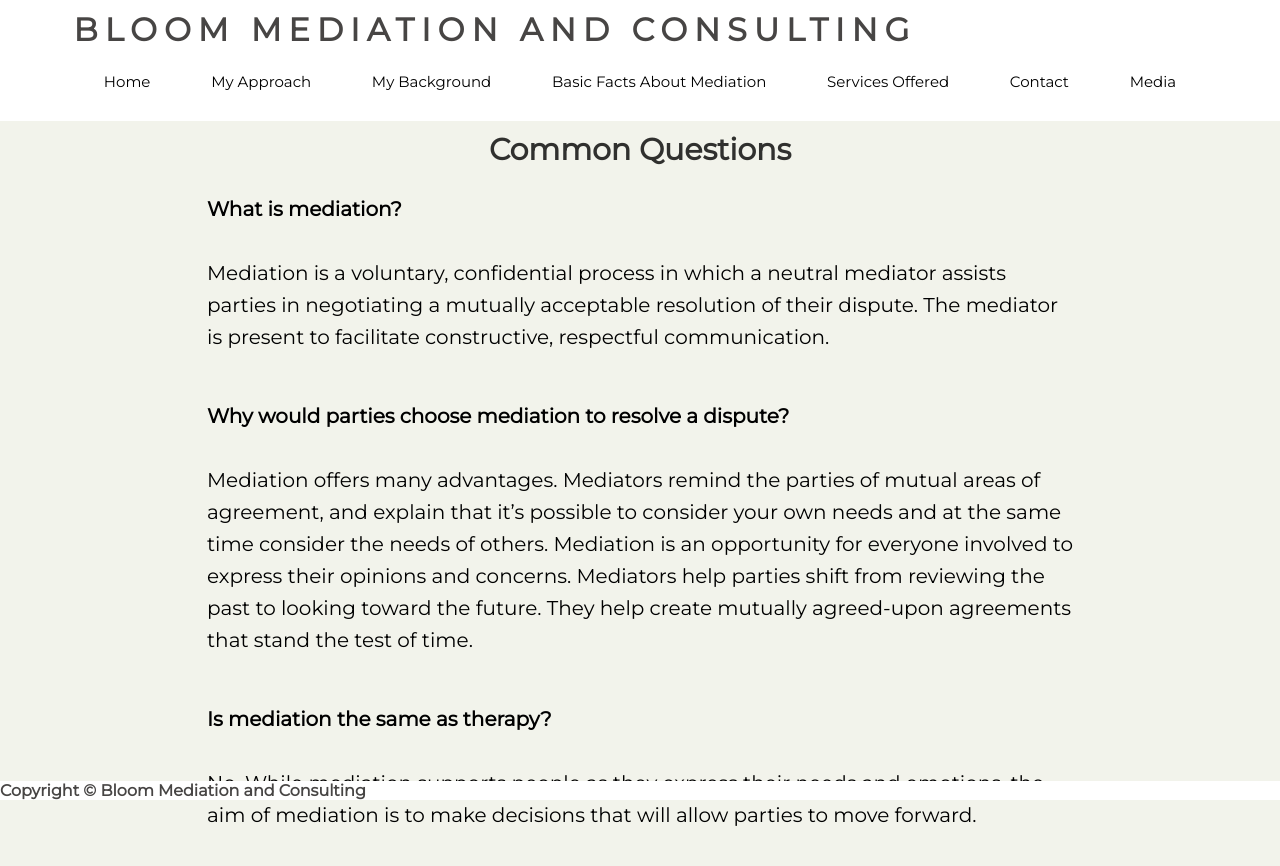
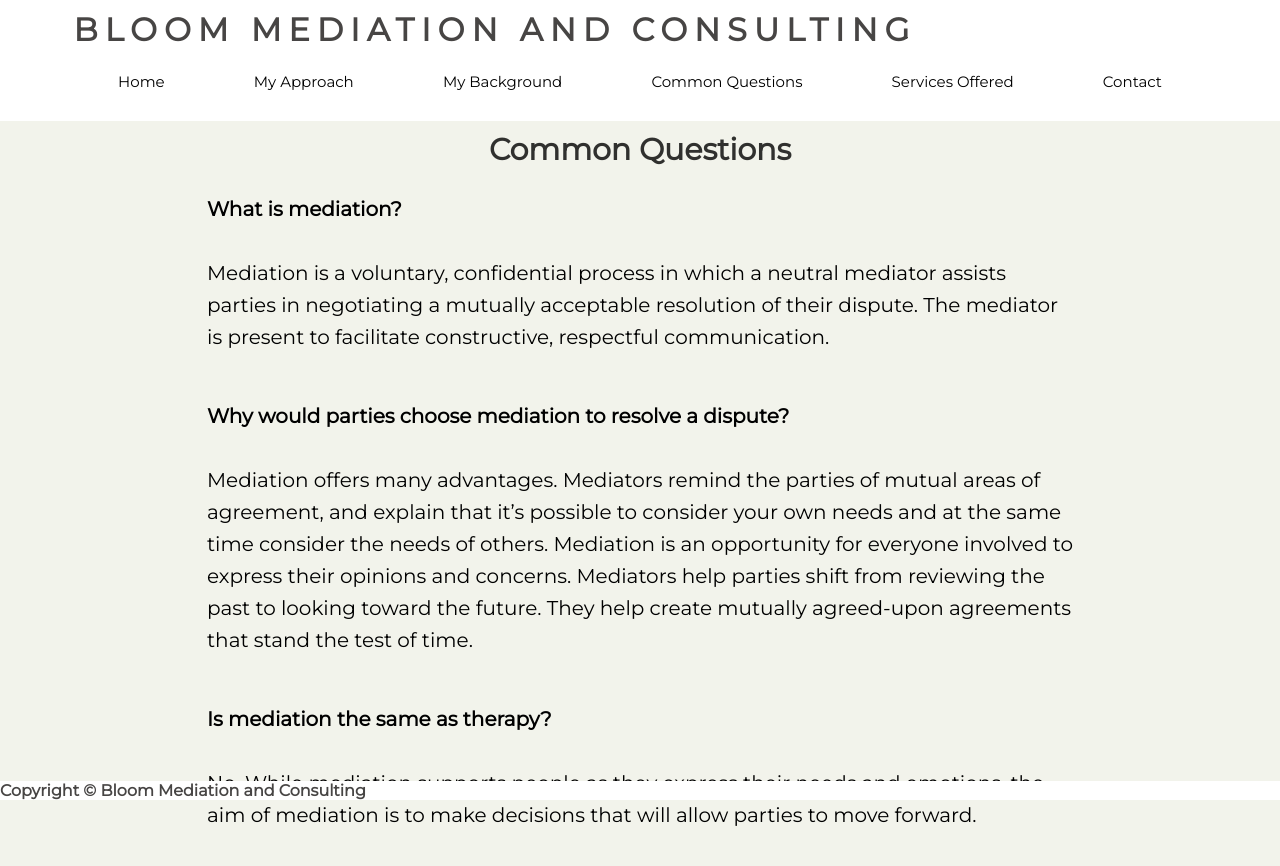
Before and after one commit to StefSvi/sara, a plain HTML site: page basicfacts.html in a window 1280 px wide. Shown: the top 866 px of the page. Drawn offline with Linux system fonts and the light colour scheme.

Commit message:
Update basicfacts.html

```diff
--- a/basicfacts.html
+++ b/basicfacts.html
@@ -21,10 +21,9 @@
           <li><a href="index.html">Home</a></li>
           <li><a href="myapproach.html">My Approach</a></li>
           <li><a href="mybackground.html">My Background</a></li>
-          <li><a href="basicfacts.html">Basic Facts About Mediation</a></li>
+          <li><a href="basicfacts.html">Common Questions</a></li>
           <li><a href="servicesOffered.html">Services Offered</a></li>
           <li><a href="contact.html">Contact</a></li>
-          <li><a href="media.html">Media</a></li>
         </ul>
       </nav>
     </header>
```
